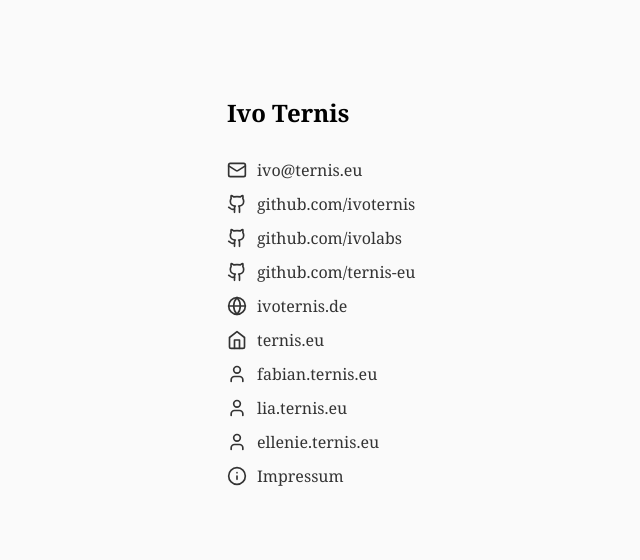
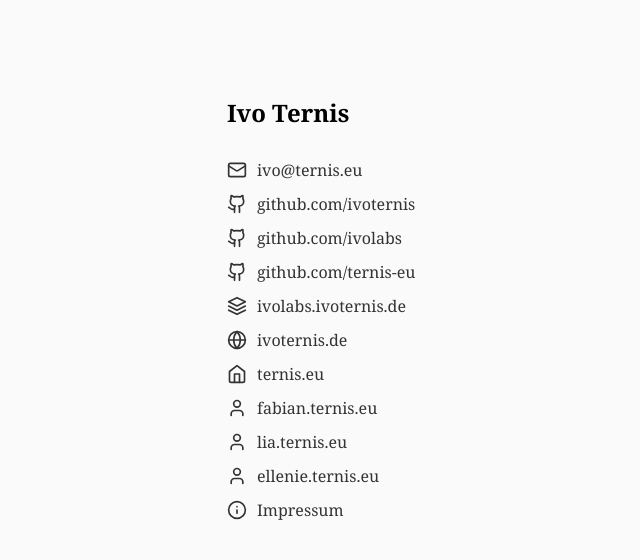
Before and after one commit to ternis-eu/ivo.ternis.eu, a plain HTML site: page index.html in a window 1280 px wide. Shown: the whole page, without its empty margins (213-853 px from the left). Drawn offline with Linux system fonts and the light colour scheme.

Commit message:
Add link to ivolabs.ivoternis.de in index.html

```diff
--- a/index.html
+++ b/index.html
@@ -54,6 +54,12 @@
       </a>
     </li>
     <li>
+      <a href="https://ivolabs.ivoternis.de/">
+        <svg xmlns="http://www.w3.org/2000/svg" viewBox="0 0 24 24" fill="none" stroke="currentColor" stroke-width="2" stroke-linecap="round" stroke-linejoin="round"><path d="M12 2L2 7l10 5 10-5-10-5z"/><path d="M2 17l10 5 10-5"/><path d="M2 12l10 5 10-5"/></svg>
+        ivolabs.ivoternis.de
+      </a>
+    </li>
+    <li>
       <a href="https://ivoternis.de">
         <svg xmlns="http://www.w3.org/2000/svg" viewBox="0 0 24 24" fill="none" stroke="currentColor" stroke-width="2" stroke-linecap="round" stroke-linejoin="round"><circle cx="12" cy="12" r="10"/><path d="M12 2a14.5 14.5 0 0 0 0 20 14.5 14.5 0 0 0 0-20"/><path d="M2 12h20"/></svg>
         ivoternis.de
```
